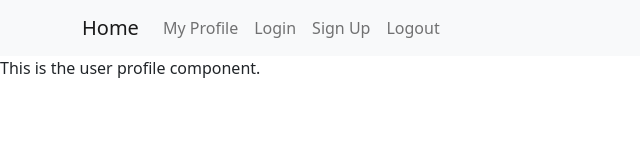
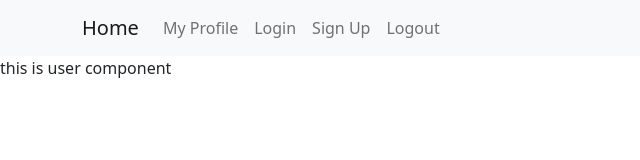
Before and after one commit to slo27/journal-thoughts-project, a React (Create React App) app in the folder client/: page /me in a window 1280 px wide. Shown: the top 160 px of the page, without its empty margins (0-640 px from the left). Built offline with nearby package versions, Linux system fonts and the light colour scheme; no server answers.

Commit message:
fixing me backend

```diff
--- a/client/src/App.js
+++ b/client/src/App.js
@@ -24,7 +24,7 @@ function App() {
       <NavBar setUser={setUser} />
       <Routes>
         <Route path="/" element={<Home />} />
-        <Route path="me" element={<UserProfile />} />
+        <Route path="me" element={<UserProfile setUser={setUser} />} />
         <Route path="login" element={<Login setUser={setUser}/>} />
         <Route path="signup" element={
           <Signup
--- a/client/src/Login.js
+++ b/client/src/Login.js
@@ -1,7 +1,7 @@
 import { useState } from "react";
 import { useNavigate } from "react-router-dom";
 
-function Login({ setUser }) { // hello help
+function Login({ setUser }) {
     const navigate = useNavigate();
     const [username, setUsername] = useState("");
     const [password, setPassword] = useState("");
--- a/client/src/UserProfile.js
+++ b/client/src/UserProfile.js
@@ -1,6 +1,15 @@
-function UserProfile() {
+import { useState, useEffect } from "react";
+
+function UserProfile({ setUser }) {
+
+    useEffect(() => {
+        fetch("/me")
+    }, []);
+
     return (
-        <p>This is the user profile component.</p>
+        <div className="user-profile">
+            <p>this is user component</p>
+        </div>
     )
 }
 
```
Also changed, not shown: 1 other file (tests, documents, lock files or other folders).
